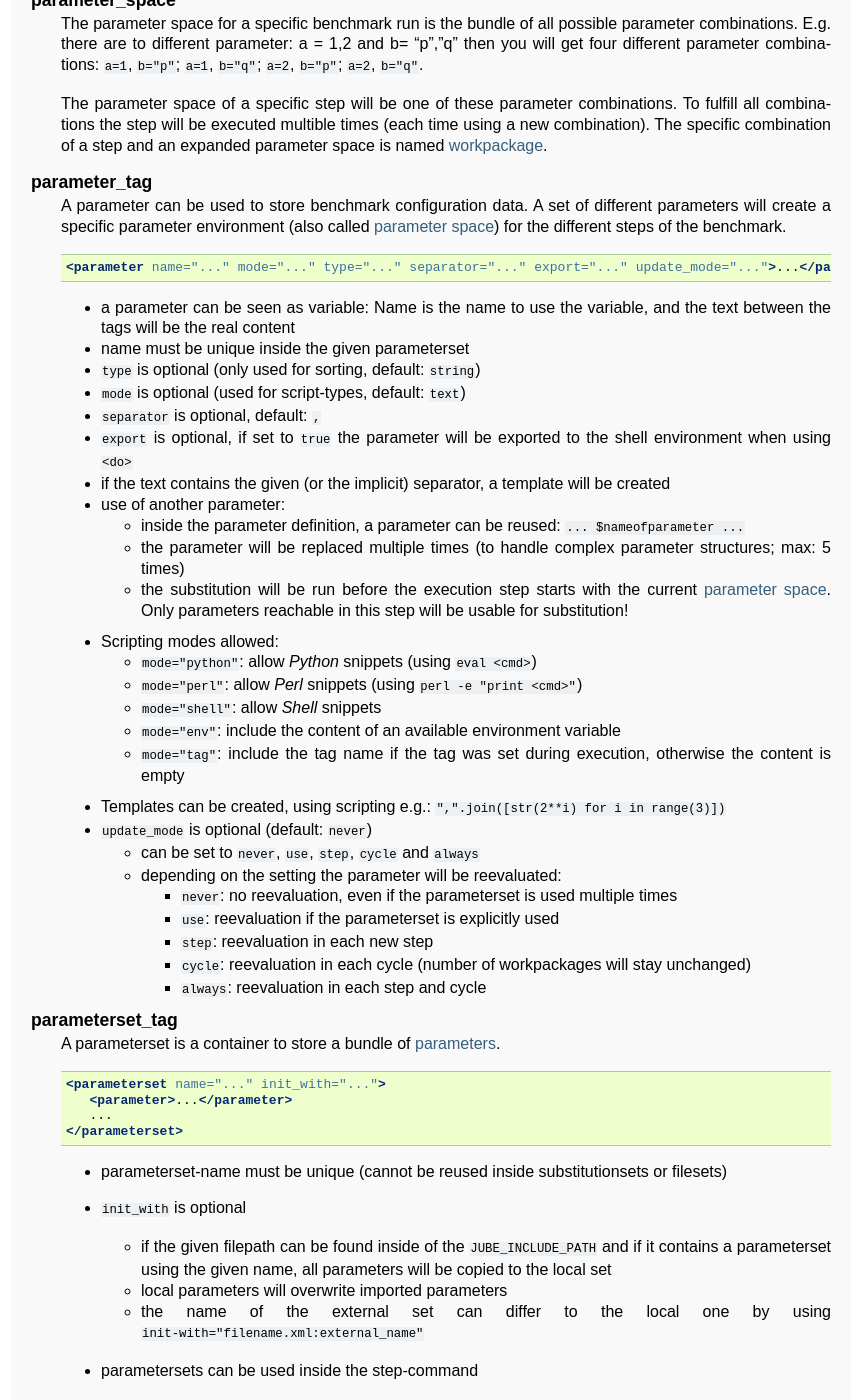
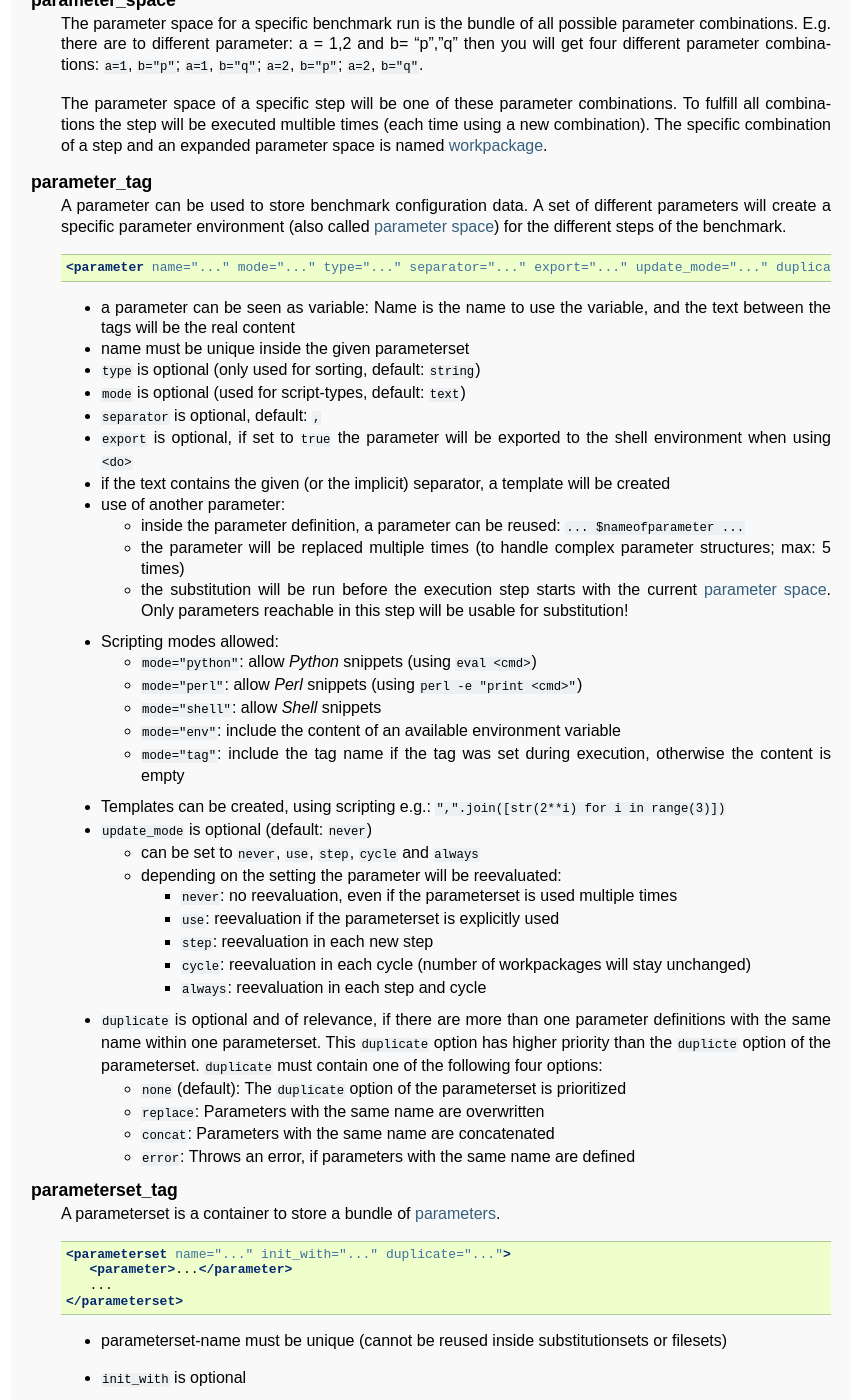
Before and after one commit to FZJ-JSC/JUBE, a Sphinx documentation site: the page built from docs/glossar.rst, in a window 1280 px wide and 1400 px high, scrolled down 8302 px. Shown: the whole window, without its empty margins (219-1081 px from the left). Built offline with Sphinx 7.4.7, drawn with Linux system fonts in a browser that asks for light colours; some of the changed text lies outside the part shown.

Commit message:
Update release number, release date, release notes and glossary and help

```diff
--- a/docs/conf.py
+++ b/docs/conf.py
@@ -71,7 +71,7 @@ copyright = u'2022, JUBE Developer Team, Forschungszentrum Jülich GmbH'
 # The short X.Y version.
 version = '2.5'
 # The full version, including alpha/beta/rc tags.
-release = '2.5.0rc1'
+release = '2.5.0'
 
 # The language for content autogenerated by Sphinx. Refer to documentation
 # for a list of supported languages.
--- a/docs/glossar.rst
+++ b/docs/glossar.rst
@@ -205,7 +205,7 @@ Glossary
 
       .. code-block:: xml
 
-         <parameterset name="..." init_with="...">
+         <parameterset name="..." init_with="..." duplicate="...">
             <parameter>...</parameter>
             ...
          </parameterset>
@@ -249,13 +249,19 @@ Glossary
                <parameter name="test2">bar</parameter> <!-- Other content in set2 -->
              </parameterset>
 
+      * ``duplicate`` is optional and of relevance, if there are more than one parameter definitions with the same name within one parameterset. This ``duplicate`` option has lower priority than the ``duplicte`` option of the parameters. ``duplicate`` must contain one of the following three options:
+
+        * ``replace`` (default): Parameters with the same name are overwritten
+        * ``concat``: Parameters with the same name are concatenated
+        * ``error``: Throws an error, if parameters with the same name are defined
+
    parameter_tag
       A parameter can be used to store benchmark configuration data. A set of different parameters will create
       a specific parameter environment (also called :term:`parameter space <parameter_space>`) for the different steps of the benchmark.
 
       .. code-block:: xml
 
-         <parameter name="..." mode="..." type="..." separator="..." export="..." update_mode="...">...</parameter>
+         <parameter name="..." mode="..." type="..." separator="..." export="..." update_mode="..." duplicate="...">...</parameter>
 
       * a parameter can be seen as variable: Name is the name to use the variable, and the text between the tags
         will be the real content
@@ -291,6 +297,14 @@ Glossary
           * ``step``: reevaluation in each new step
           * ``cycle``: reevaluation in each cycle (number of workpackages will stay unchanged)
           * ``always``: reevaluation in each step and cycle
+
+      * ``duplicate`` is optional and of relevance, if there are more than one parameter definitions with the same name within one parameterset. This ``duplicate`` option has higher priority than the ``duplicte`` option of the parameterset. ``duplicate`` must contain one of the following four options:
+
+        * ``none`` (default): The ``duplicate`` option of the parameterset is prioritized
+        * ``replace``: Parameters with the same name are overwritten
+        * ``concat``: Parameters with the same name are concatenated
+        * ``error``: Throws an error, if parameters with the same name are defined
+
 
    update_mode
       The update mode is parameter attribute which can be used to control the reevaluation of the parameter content.
--- a/setup.py
+++ b/setup.py
@@ -66,7 +66,7 @@ config = {'name': 'JUBE',
           'url': 'www.fz-juelich.de/ias/jsc/jube',
           'download_url': 'www.fz-juelich.de/ias/jsc/jube',
           'author_email': 'jube.jsc@fz-juelich.de',
-          'version': '2.5.0rc1',
+          'version': '2.5.0',
           'packages': ['jube2','jube2.result_types','jube2.util'],
           'package_data': {'jube2': ['help.txt']},
           'data_files': ([(os.path.join(SHARE_PATH, 'docu'),
```
Also changed, not shown: docs/release_notes.rst (+4 -3 lines), 3 other files.
